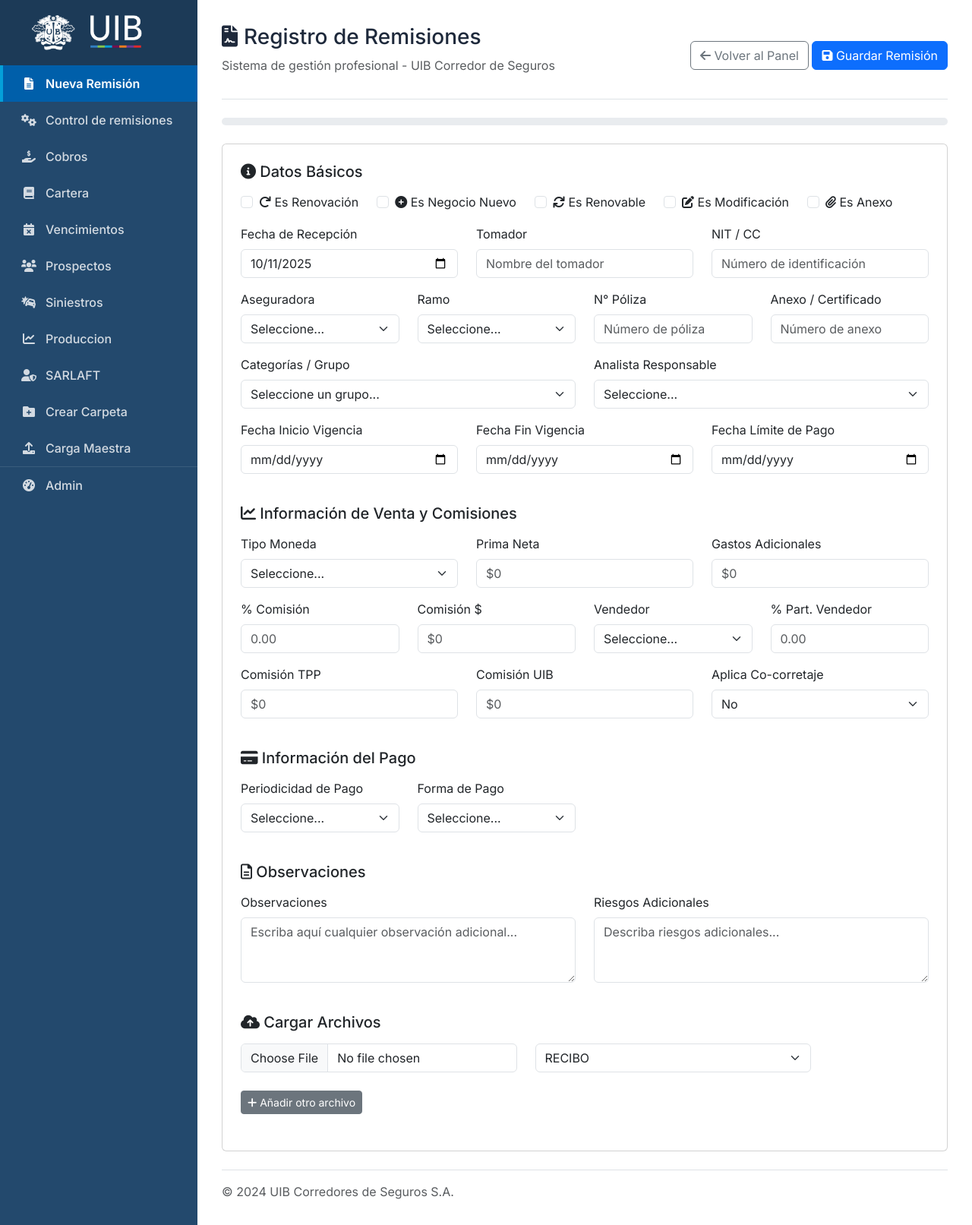
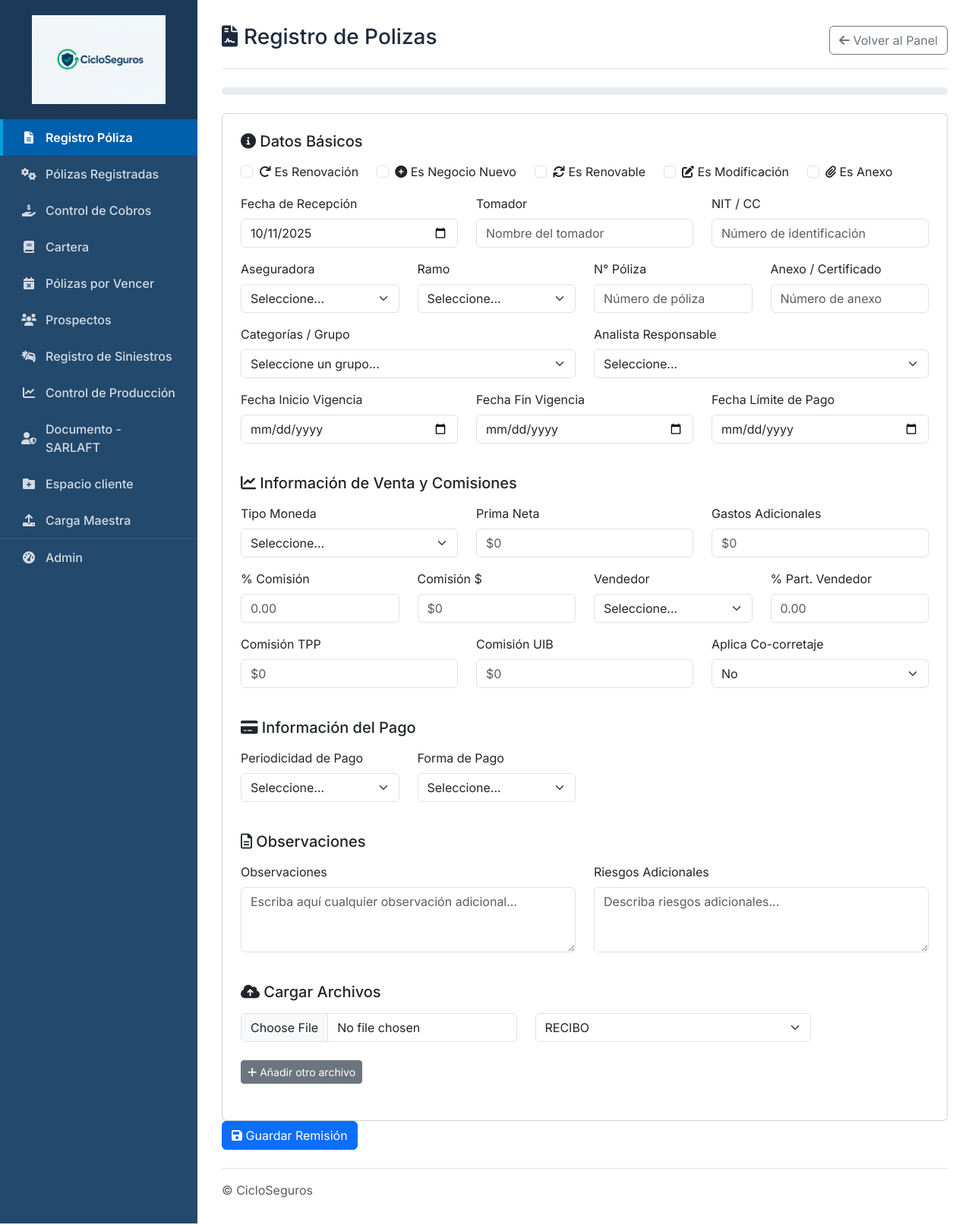
Before and after one commit to Camiloav29/CicloSeguros, a Flask app: page /remision/nueva in a window 1280 px wide. Shown: the whole page at 76% size. Run offline with Flask 3, Linux system fonts and the light colour scheme; a user stored in the database is signed in.

Commit message:
Ajustes Fomrulario

```diff
--- a/templates/formulario.html
+++ b/templates/formulario.html
@@ -3,7 +3,7 @@
 <head>
     <meta charset="UTF-8">
     <meta name="viewport" content="width=device-width, initial-scale=1.0">
-    <title>Formulario Registro de Remisiones - UIB</title>
+    <title>Formulario Registro de Pólizas</title>
     <link href="https://cdn.jsdelivr.net/npm/bootstrap@5.3.3/dist/css/bootstrap.min.css" rel="stylesheet">
     <link rel="stylesheet" href="https://cdnjs.cloudflare.com/ajax/libs/font-awesome/6.0.0/css/all.min.css">
     <link href="https://fonts.googleapis.com/css2?family=Inter:wght@400;500;600;700&display=swap" rel="stylesheet">
@@ -33,20 +33,20 @@
     <div class="sidebar">
         <div class="sidebar-header">
             <a href="{{ url_for('index') }}">
-                <img src="{{ url_for('static', filename='UIBH_logo_WHITE2-300x78-1.png') }}" alt="UIB Logo">
+                <img src="{{ url_for('static', filename='ChatGPT Image 11 oct 2025, 03_01_51 p.m..png') }}" alt="CicloSeguros Logo">
             </a>
         </div>
         <ul class="nav flex-column">
-            <li class="nav-item"><a class="nav-link active" href="{{ url_for('formulario_remision') }}"><i class="fas fa-file-alt fa-fw"></i> Nueva Remisión</a></li>
-            <li class="nav-item"><a class="nav-link" href="{{ url_for('control') }}"><i class="fas fa-cogs fa-fw"></i> Control de remisiones </a></li>
-            <li class="nav-item"><a class="nav-link" href="{{ url_for('panel_cobros') }}"><i class="fas fa-hand-holding-usd fa-fw"></i> Cobros</a></li>
+            <li class="nav-item"><a class="nav-link active" href="{{ url_for('formulario_remision') }}"><i class="fas fa-file-alt fa-fw"></i> Registro Póliza</a></li>
+            <li class="nav-item"><a class="nav-link" href="{{ url_for('control') }}"><i class="fas fa-cogs fa-fw"></i> Pólizas Registradas </a></li>
+            <li class="nav-item"><a class="nav-link" href="{{ url_for('panel_cobros') }}"><i class="fas fa-hand-holding-usd fa-fw"></i> Control de Cobros</a></li>
             <li class="nav-item"><a class="nav-link" href="{{ url_for('visualizar_cartera') }}"><i class="fas fa-book fa-fw"></i> Cartera</a></li>
-            <li class="nav-item"><a class="nav-link" href="{{ url_for('visualizar_vencimientos') }}"><i class="fas fa-calendar-times fa-fw"></i> Vencimientos</a></li>
+            <li class="nav-item"><a class="nav-link" href="{{ url_for('visualizar_vencimientos') }}"><i class="fas fa-calendar-times fa-fw"></i> Pólizas por Vencer</a></li>
             <li class="nav-item"><a class="nav-link" href="{{ url_for('prospectos_vista') }}"><i class="fas fa-users fa-fw"></i> Prospectos</a></li>
-            <li class="nav-item"><a class="nav-link" href="{{ url_for('siniestros_registrar') }}"><i class="fas fa-car-crash fa-fw"></i> Siniestros</a></li>
-            <li class="nav-item"><a class="nav-link" href="{{ url_for('recaudo') }}"><i class="fas fa-chart-line fa-fw"></i> Produccion</a></li>
-            <li class="nav-item"><a class="nav-link" href="{{ url_for('visualizar_sarlaft') }}"><i class="fas fa-user-shield fa-fw"></i> SARLAFT</a></li>
-            <li class="nav-item"><a class="nav-link" href="{{ url_for('mostrar_formulario_crear_carpeta') }}"><i class="fas fa-folder-plus fa-fw"></i> Crear Carpeta</a></li>
+            <li class="nav-item"><a class="nav-link" href="{{ url_for('siniestros_registrar') }}"><i class="fas fa-car-crash fa-fw"></i> Registro de Siniestros</a></li>
+            <li class="nav-item"><a class="nav-link" href="{{ url_for('recaudo') }}"><i class="fas fa-chart-line fa-fw"></i> Control de Producción</a></li>
+            <li class="nav-item"><a class="nav-link" href="{{ url_for('visualizar_sarlaft') }}"><i class="fas fa-user-shield fa-fw"></i> Documento - SARLAFT</a></li>
+            <li class="nav-item"><a class="nav-link" href="{{ url_for('mostrar_formulario_crear_carpeta') }}"><i class="fas fa-folder-plus fa-fw"></i> Espacio cliente</a></li>
             <li class="nav-item"><a class="nav-link" href="{{ url_for('mostrar_formulario_carga_maestra') }}"><i class="fas fa-upload fa-fw"></i> Carga Maestra</a></li>
             <li class="nav-item mt-auto"><a class="nav-link" href="{{ url_for('admin.dashboard') }}"><i class="fas fa-tachometer-alt fa-fw"></i> Admin</a></li>
         </ul>
@@ -56,12 +56,11 @@
     <div class="content">
         <header class="pb-3 mb-4 border-bottom d-flex justify-content-between align-items-center">
             <div>
-                <h1 class="h3"><i class="fas fa-file-contract me-2"></i>Registro de Remisiones</h1>
-                <p class="text-muted">Sistema de gestión profesional - UIB Corredor de Seguros</p>
+                <h1 class="h3"><i class="fas fa-file-contract me-2"></i>Registro de Polizas</h1>
+
             </div>
             <div class="text-end">
                 <a href="{{ url_for('index') }}" class="btn btn-outline-secondary"><i class="fas fa-arrow-left"></i> Volver al Panel</a>
-                <button type="submit" class="btn btn-primary" form="mainForm" id="guardarRemisionBtn"><i class="fas fa-save"></i> Guardar Remisión</button>
             </div>
         </header>
 
@@ -161,7 +160,11 @@
                 <button type="button" class="btn btn-secondary btn-sm mt-2" onclick="agregarArchivo()"><i class="fas fa-plus"></i> Añadir otro archivo</button>
             </fieldset>
         </form>
-        <footer class="pt-3 mt-4 text-muted border-top">&copy; 2024 UIB Corredores de Seguros S.A.</footer>
+
+        <div>
+            <button type="submit" class="btn btn-primary" form="mainForm" id="guardarRemisionBtn"><i class="fas fa-save"></i> Guardar Remisión</button>
+        </div>
+        <footer class="pt-3 mt-4 text-muted border-top">&copy; CicloSeguros</footer>
     </div>
 </div>
 
--- a/templates/index.html
+++ b/templates/index.html
@@ -19,7 +19,7 @@
     <!-- Sidebar -->
     <div class="sidebar">
         <div class="sidebar-header">
-             <img src="{{ url_for('static', filename='UIBH_logo_WHITE2-300x78-1.png') }}" alt="UIB Logo">
+             <img src="{{ url_for('static', filename='ChatGPT Image 11 oct 2025, 03_01_51 p.m..png') }}" alt="CicloSeguros Logo">
         </div>
         <ul class="nav flex-column">
             <li class="nav-item">
```
Also changed, not shown: ChatGPT Image 11 oct 2025, 02_48_49 p.m..png (added), static/ChatGPT Image 11 oct 2025, 03_01_51 p.m..png (added), static/MASTER UIB logo with CREST_CMYK 2024.png (deleted), static/UIBH_logo_WHITE2-300x78-1.png (deleted), 1 other file.
